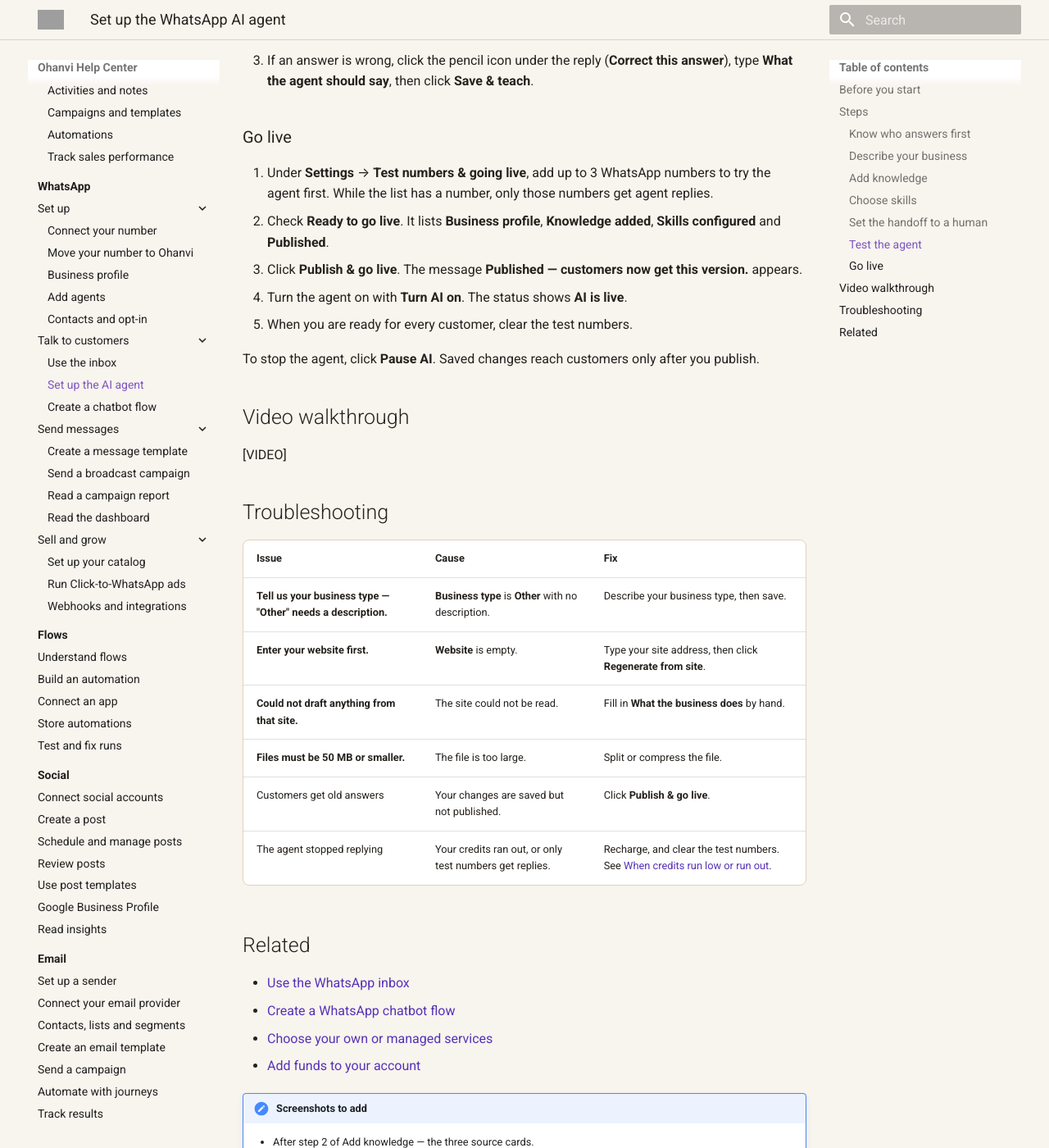
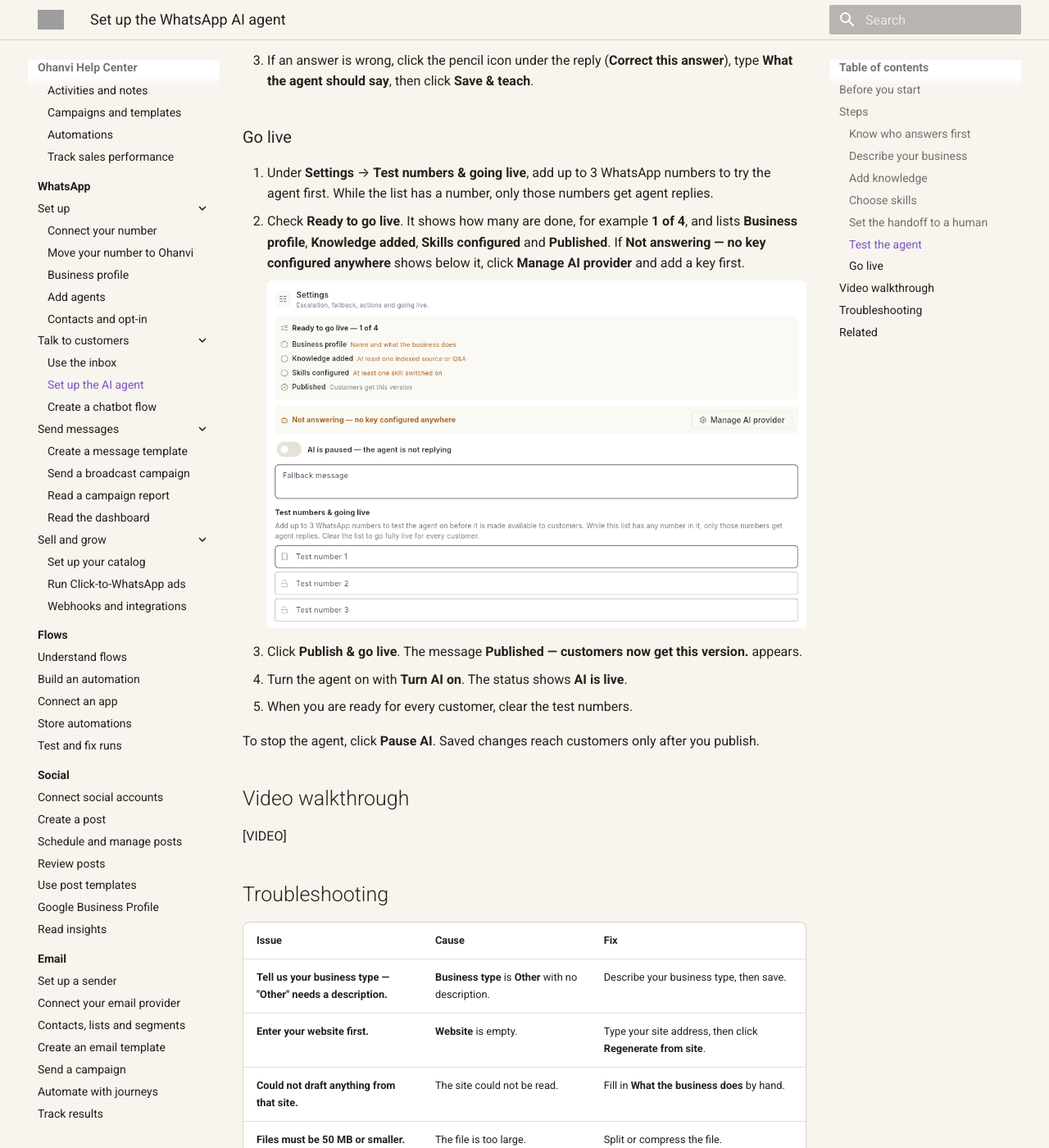
Before and after one commit to Ohanvi/ohanvi.github.io, an MkDocs documentation site: the page built from docs/whatsapp/set-up-ai-agent.md, in a window 1280 px wide and 1400 px high, scrolled down 3728 px. Shown: the whole window at 82% size. Built offline with MkDocs 1.6.1 and Material for MkDocs 9.7.7, drawn with Linux system fonts in a browser that asks for light colours; some of the changed text lies outside the part shown; grey boxes are pictures that could not be loaded.

Commit message:
docs(whatsapp): Ready to go live shot and the no-key warning
Seen on app.ohanvi.com (27 Sep): the checklist shows a count (1 of 4)
and a 'Not answering — no key configured anywhere' warning with Manage
AI provider.

Co-Authored-By: Claude Opus 5.5 (1M context) <noreply@anthropic.com>

```diff
--- a/docs/whatsapp/set-up-ai-agent.md
+++ b/docs/whatsapp/set-up-ai-agent.md
@@ -90,7 +90,10 @@ A handed-off chat moves to the inbox and your team is notified. See [Use the Wha
 ### Go live
 
 1. Under **Settings** → **Test numbers & going live**, add up to 3 WhatsApp numbers to try the agent first. While the list has a number, only those numbers get agent replies.
-2. Check **Ready to go live**. It lists **Business profile**, **Knowledge added**, **Skills configured** and **Published**.
+2. Check **Ready to go live**. It shows how many are done, for example **1 of 4**, and lists **Business profile**, **Knowledge added**, **Skills configured** and **Published**. If **Not answering — no key configured anywhere** shows below it, click **Manage AI provider** and add a key first.
+
+    ![AI Agent Settings with Ready to go live 1 of 4, the AI provider warning, the AI paused switch, Fallback message and Test numbers](../assets/screenshots/whatsapp-ai-agent-4-go-live.png)
+
 3. Click **Publish & go live**. The message **Published — customers now get this version.** appears.
 4. Turn the agent on with **Turn AI on**. The status shows **AI is live**.
 5. When you are ready for every customer, clear the test numbers.
```
Also changed, not shown: other parts of docs/whatsapp/set-up-ai-agent.md (+0 -1 lines), docs/assets/screenshots/whatsapp-ai-agent-4-go-live.png (added).
